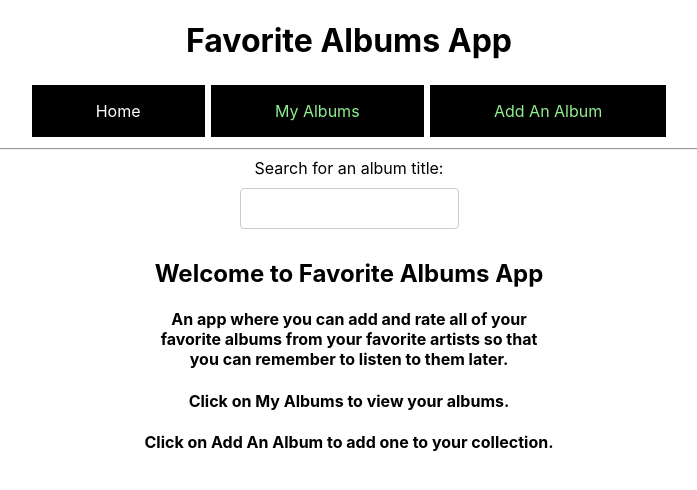
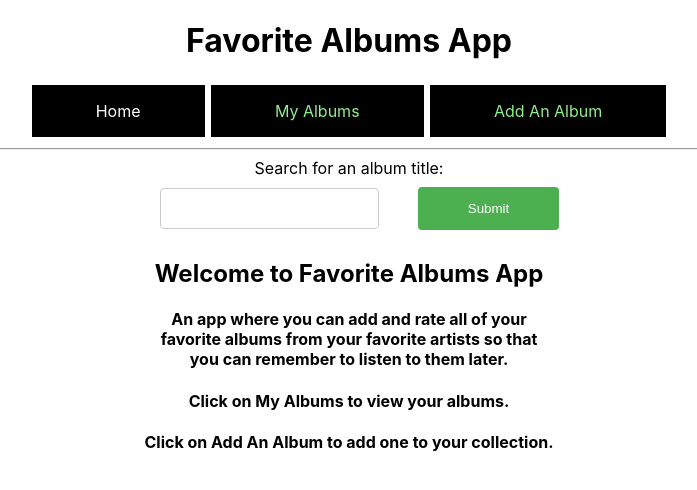
Before and after one commit to guzdaniel/favorite-albums-app, a React (Create React App) app: page / in a window 1280 px wide. Shown: the top 490 px of the page, without its empty margins (291-988 px from the left). Built offline with nearby package versions, Linux system fonts and the light colour scheme; data requests are answered from the project's data file.

Commit message:
Adds an onSubmit handler for search form

```diff
--- a/src/Components/Search.js
+++ b/src/Components/Search.js
@@ -8,17 +8,22 @@ function Search(){
 
     function handleChange(e) {
         setSearchForm(e.target.value)
-        console.log(searchForm)
+
     }
 
+    function handleSubmit(e){
+        e.preventDefault()
+        console.log(searchForm)
 
+    }
 
 
     return(
         <div>
             Search for an album title:
-            <form>
+            <form onSubmit={handleSubmit}>
                 <input type="text" name="search" value={searchForm} onChange={handleChange} />
+                <input type="submit" value="Submit" />
             </form>
         </div>
     )
```
